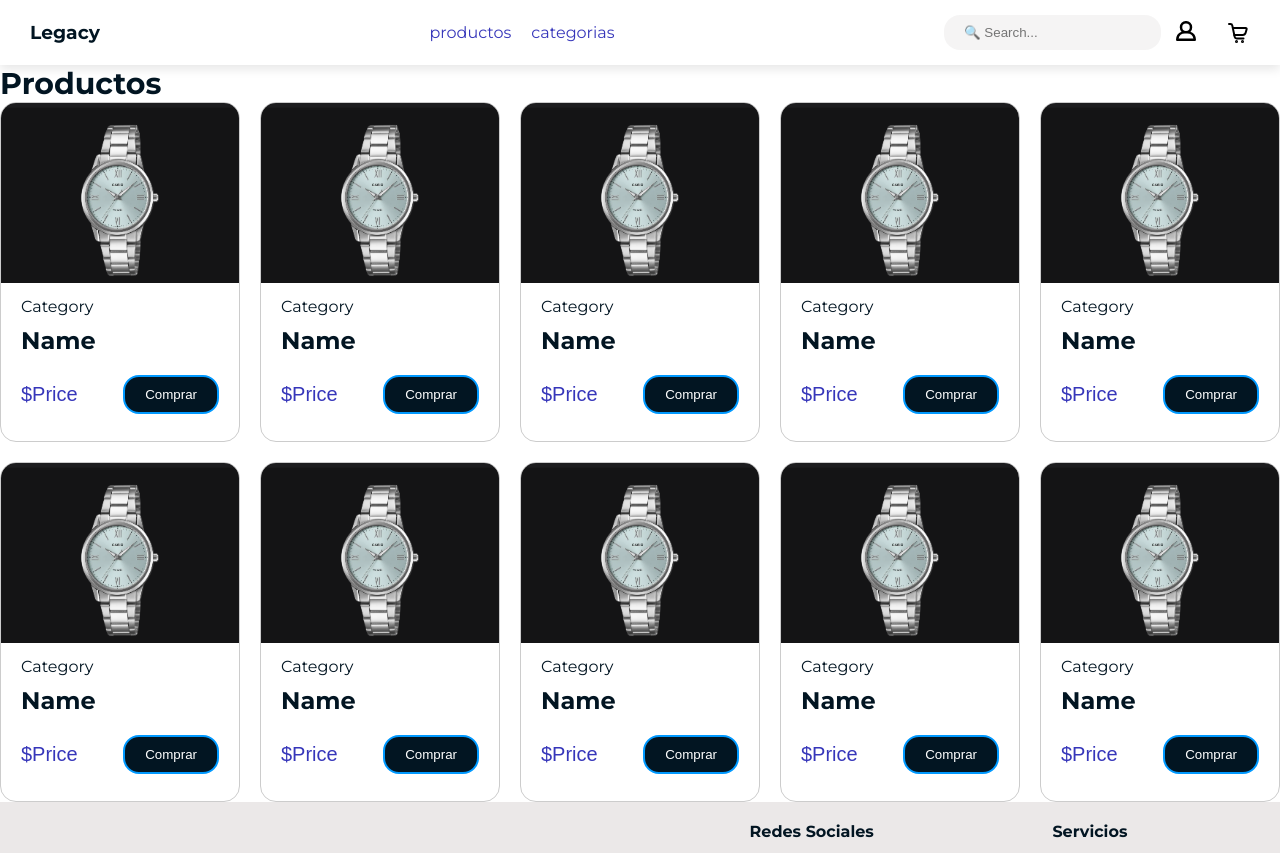
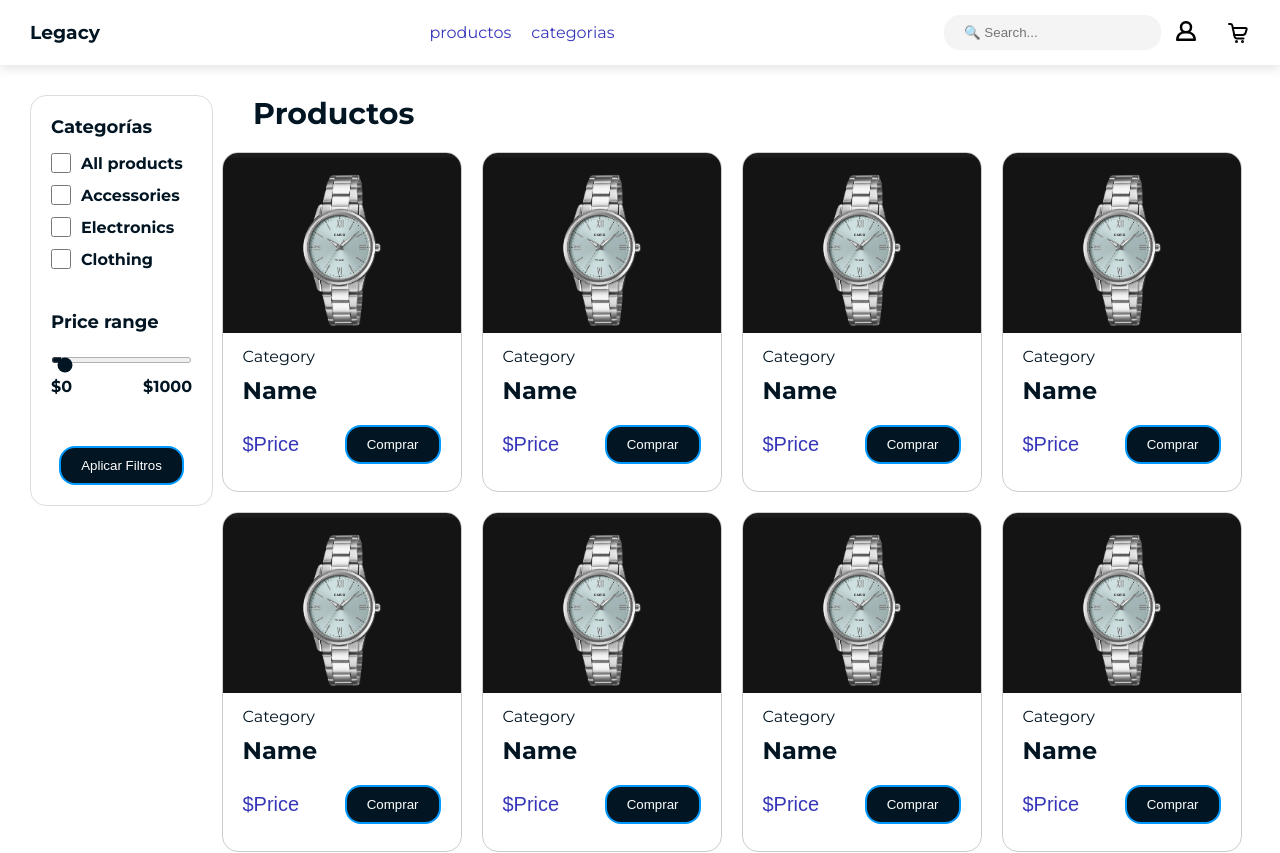
Before and after one commit to GeanfrancoGPD/prog_basada_componentes, a Vue app in the folder atomic_desing/: page / in a window 1280 px wide. Shown: the top 853 px of the page. Built offline with nearby package versions, Linux system fonts and the light colour scheme; a web font is replaced by a local one.

Commit message:
feat: Integra Sidebar en HomeProduct
Dentro de los cambios más importantes de este commit:
* Se añade Sidebar
* Se encapsula Sidebar y main.main-content dentro de div.page-container,
para estilizar el layout con flexbox
* Estilos varios para un mejorar la vista

```diff
--- a/atomic_desing/src/components/templates/HomeProduct.vue
+++ b/atomic_desing/src/components/templates/HomeProduct.vue
@@ -1,17 +1,36 @@
 <script setup>
 import Header from "../organisms/Header.vue";
+import Sidebar from "../organisms/Sidebar.vue";
 import ProductGrid from "../organisms/ProductGrid.vue";
 import Footer from "../organisms/Footer.vue";
 </script>
 <template>
   <Header />
   <slot name="header"></slot>
-  <h1>Productos</h1>
-  <ProductGrid />
+  <div class="page-container">
+    <Sidebar />
+    <main class="main-content">
+      <h1>Productos</h1>
+      <ProductGrid />
+    </main>
+  </div>
   <Footer />
 </template>
 <style scoped>
+.page-container {
+  display: flex;
+  padding: 30px;
+  align-items: flex-start;
+}
+
+.main-content {
+  flex: 1;
+}
+
 h1 {
   font-size: 30px;
+  margin-top: 0;
+  margin-bottom: 20px;
+  margin-left: 40px;
 }
 </style>
```
